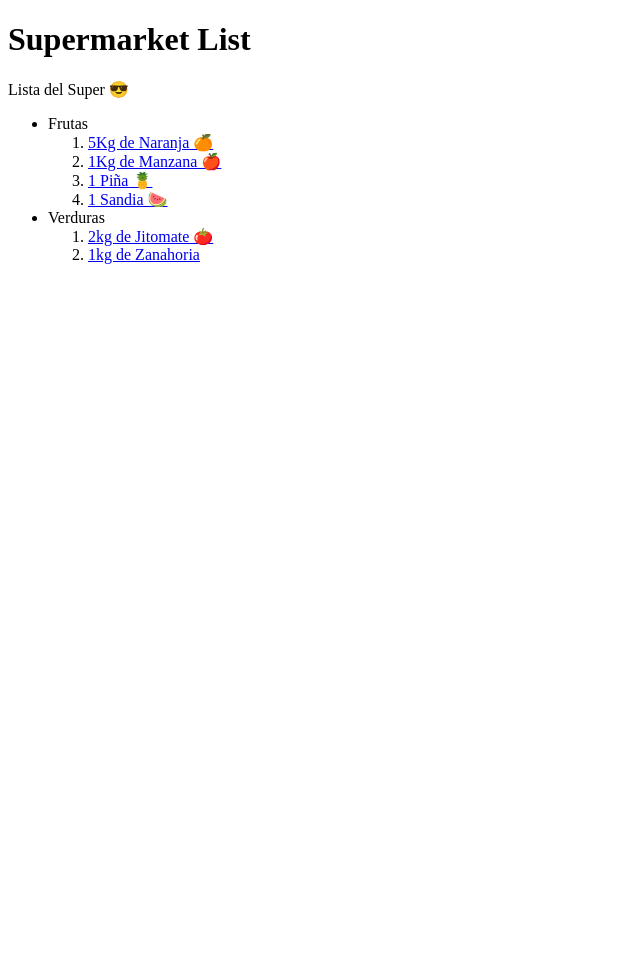
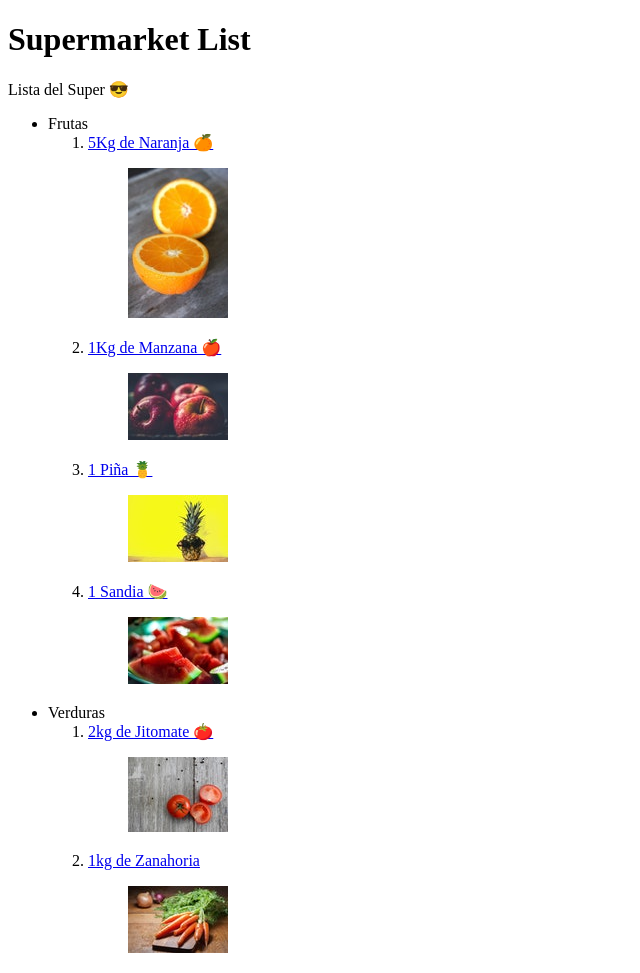
Before and after one commit to Verriva/Curso-Definitivo-de-HTML-CSS, a plain HTML site: page SuperMarketList/index.html in a window 1280 px wide. Shown: the whole page, without its empty margins (0-640 px from the left). Before the commit the page ends 800 px from the top, so only its background shows below. Drawn offline with Linux system fonts and the light colour scheme.

Commit message:
Lista del Super actualizada

```diff
--- a/SuperMarketList/index.html
+++ b/SuperMarketList/index.html
@@ -19,20 +19,62 @@
                 <li>Frutas</li>
                 <ol>
                     <li><a href="https://cookpad.com/mx/recetas/713436-mermelada-de-naranjas-casera-receta-autentica-italiana">
-                        5Kg de Naranja 🍊</a></li>
+                        5Kg de Naranja 🍊</a>
+                        <figure>
+                            <img
+                                src="./images/orange.jpg"
+                                alt="An orange image"
+                            />
+                        </figure>
+                    </li>
                     <li><a href="https://www.hogarmania.com/cocina/recetas/postres/mermelada-manzana-16395.html">
-                        1Kg de Manzana 🍎</a></li>
+                        1Kg de Manzana 🍎</a>
+                        <figure>
+                            <img
+                                src="./images/apple.jpg"
+                                alt="An apple image"
+                            />
+                        </figure>
+                    </li>
                     <li><a href="https://www.cocinafacil.com.mx/recetas-de-comida/receta/mermelada-de-pina/">
-                        1 Piña 🍍</a></li>
+                        1 Piña 🍍</a>
+                        <figure>
+                            <img
+                                src="./images/pineapple.jpg"
+                                alt="A pineapple image"
+                            />
+                        </figure>
+                    </li>
                     <li><a href="https://www.hogarmania.com/cocina/recetas/postres/mermelada-sandia-30023.html">
-                        1 Sandia 🍉</a></li>
+                        1 Sandia 🍉</a>
+                        <figure>
+                            <img
+                                src="./images/watermelon.jpg"
+                                alt="A watermelon image"
+                            />
+                        </figure>
+                    </li>
                 </ol>
                 <li>Verduras</li>
                 <ol>
                     <li><a href="https://www.recetasdeescandalo.com/como-hacer-mermelada-de-tomate-casera-receta-muy-facil/">
-                        2kg de Jitomate 🍅</a></li>
+                        2kg de Jitomate 🍅</a>
+                        <figure>
+                            <img
+                                src="./images/tomato.jpg"
+                                alt="A tomato image"
+                            />
+                        </figure>
+                    </li>
                     <li><a href="https://www.recetasgratis.net/receta-de-mermelada-de-zanahoria-28657.html">
-                        1kg de Zanahoria</a></li>
+                        1kg de Zanahoria</a>
+                        <figure>
+                            <img
+                                src="./images/carrot.jpg"
+                                alt="A carrot image"
+                            />
+                        </figure>
+                    </li>
                 </ol>
             </ul>
 
```
Also changed, not shown: SuperMarketList/images/apple.jpg (added), SuperMarketList/images/carrot.jpg (added), SuperMarketList/images/orange.jpg (added), SuperMarketList/images/pineapple.jpg (added), SuperMarketList/images/tomato.jpg (added), SuperMarketList/images/watermelon.jpg (added).
